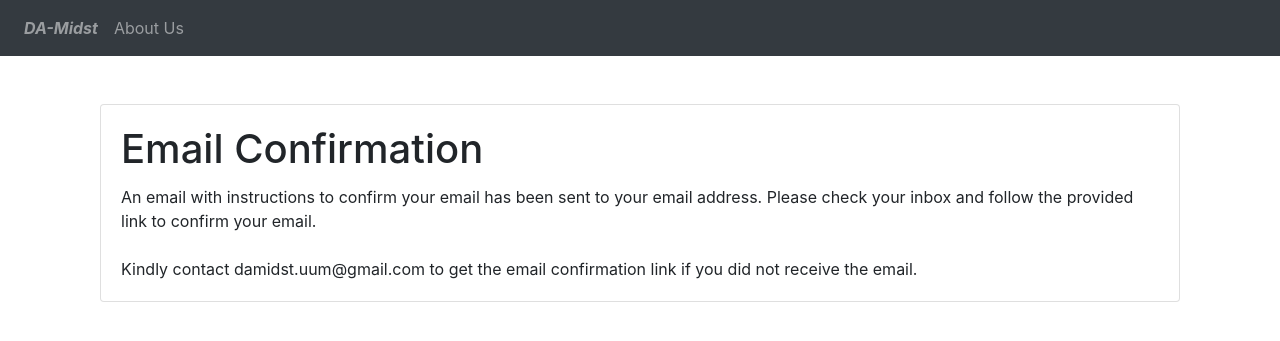
After one commit to yutis-naucheryn/DA-Midst-Deploy, a Flask app: page /confirmation in a window 1280 px wide. The commit adds this page. Shown: the top 341 px of the page. Run offline with Flask 3, Linux system fonts and the light colour scheme; some libraries are stand-ins or nearby versions.

Commit message:
Add confirmation interface and enhance display msg

```diff
--- a/website/auth.py
+++ b/website/auth.py
@@ -82,8 +82,8 @@ def register():
 
             send_email(email, subject, html)
 
-            flash('Account created! Please check your email to confirm your email address.', category='success')
-            return redirect(url_for('views.home'))
+            #flash('Account created! Please check your email to confirm your email address.', category='success')
+            return redirect(url_for('auth.confirmation'))
 
             # add user to database
 
@@ -162,3 +162,8 @@ def reset_with_token(token):
 def reset_requested():
 
     return render_template("reset_requested.html", user=current_user)
+
+@auth.route('/confirmation', methods=['GET', 'POST'])
+def confirmation():
+
+    return render_template("confirmation.html", user=current_user)
--- /dev/null
+++ b/website/templates/confirmation.html
@@ -0,0 +1,21 @@
+{% extends "base.html" %}
+
+{% block title %}Email Confirmation{% endblock %}
+
+{% block content %}
+<div class="container">
+  <div class="card mt-5">
+    <div class="card-body">
+      <h1 class="card-title">Email Confirmation</h1>
+      <p class="card-text">
+        An email with instructions to confirm your email has been sent to your email address.
+        Please check your inbox and follow the provided link to confirm your email.
+        <br><br>
+        Kindly contact damidst.uum@gmail.com to get the email confirmation link if you did not receive the email.
+      </p>
+
+      </form>
+    </div>
+  </div>
+</div>
+{% endblock %}
--- a/website/templates/reset_requested.html
+++ b/website/templates/reset_requested.html
@@ -9,7 +9,10 @@
       <h1 class="card-title">Password Reset</h1>
       <p class="card-text">
         An email with instructions to reset your password has been sent to your email address.
-        Please check your inbox and follow the provided link to reset your password.</p>
+        Please check your inbox and follow the provided link to reset your password.
+        <br><br>
+        Kindly contact damidst.uum@gmail.com to get the password reset link if you did not receive the email.
+      </p>
 
       </form>
     </div>
```
Also changed, not shown: instance/da-midst_database.db.
